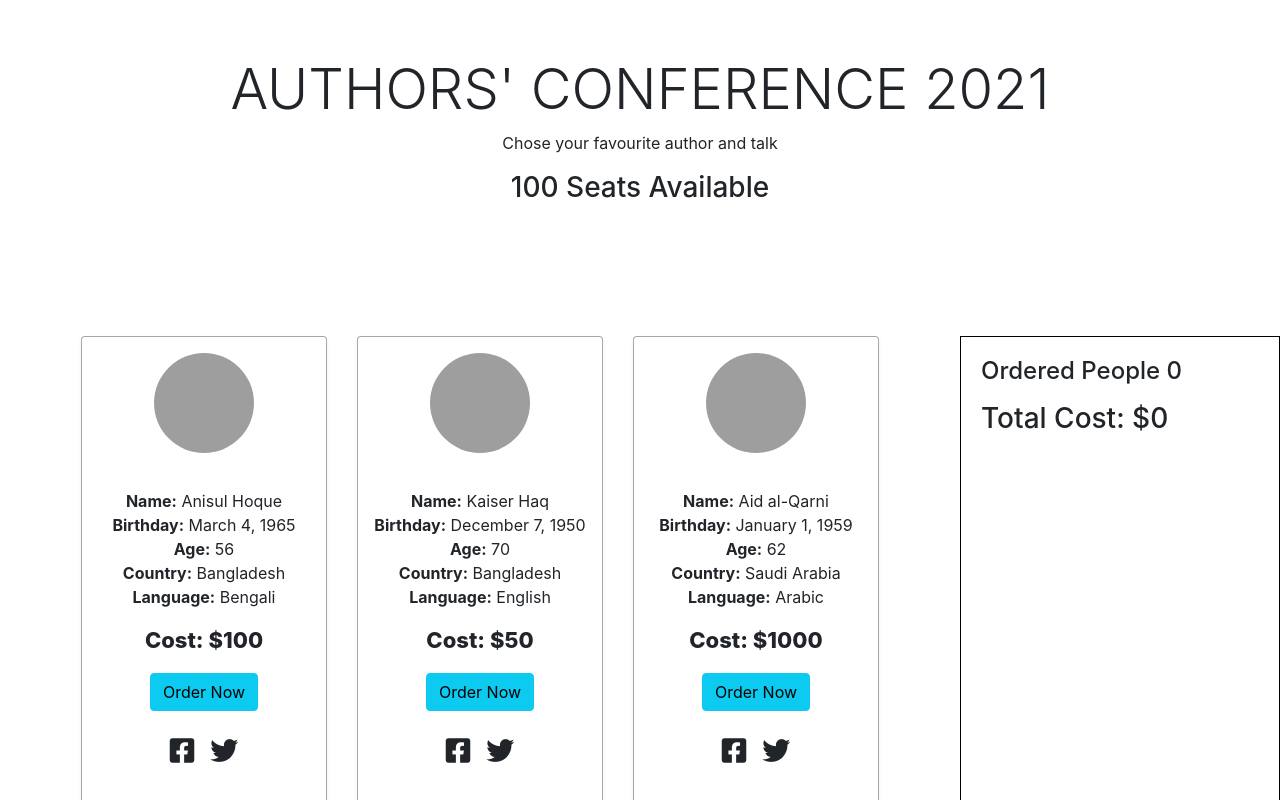
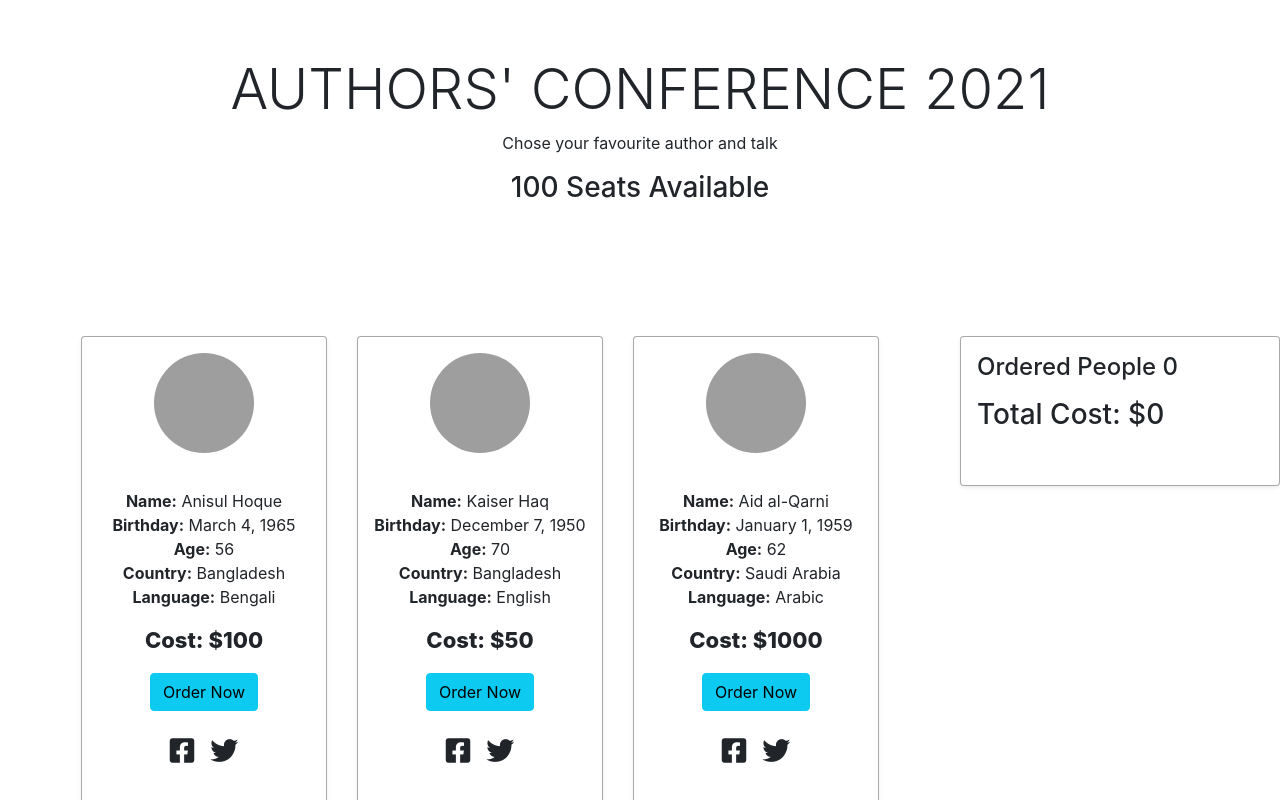
Before and after one commit to arifulhaque145/authors-conf, a React (Create React App) app: page / in a window 1280 px wide. Shown: the top 800 px of the page. Built offline with nearby package versions, Linux system fonts and the light colour scheme; grey boxes are pictures that could not be loaded.

Commit message:
bug fixed

```diff
--- a/src/Components/Author/Author.css
+++ b/src/Components/Author/Author.css
@@ -10,7 +10,7 @@ img {
   margin: 15px;
   padding: 15px;
   border-radius: 5px;
-    border: 1px solid rgba(168, 167, 167, 0.979)
+  border: 1px solid rgba(168, 167, 167, 0.979);
 }
 
 .detailsList {
--- a/src/Components/Cart/Cart.css
+++ b/src/Components/Cart/Cart.css
@@ -1,5 +1,12 @@
 .cart__container {
-    border: 1px solid black;
-    padding: 20px;
-    margin-top: 15px;
+  height: 150px;
+  border: 1px solid rgba(168, 167, 167, 0.979);
+  padding: 20px;
+  margin-top: 15px;
 }
+
+.stic {
+  position: sticky;
+  position: -webkit-sticky;
+  top: 0;
+}
--- a/src/Components/Cart/Cart.js
+++ b/src/Components/Cart/Cart.js
@@ -1,13 +1,22 @@
 import React from "react";
-import './Cart.css'
+import "./Cart.css";
 
 function Cart(props) {
+  const cart = document.getElementById("cart");
   const data = props.text;
-  let total = 0;
-  data.map(item => total+=parseInt(item.cost))
+  let total = 0,
+    height = 150;
+  data.map((item) => {
+    total += parseInt(item.cost);
+    height += 25;
+    cart.style.height = `${height}px`;
+  });
 
   return (
-    <div className="cart__container">
+    <div
+      id="cart"
+      className="cart__container stic shadow-sm p-3 mb-5 bg-white rounded"
+    >
       <h4>Ordered People {data.length}</h4>
       <ol>
         {data.map((item) => (
```
Also changed, not shown: src/Components/Navbar/Navbar.css (+5 -5 lines). Lines whose indentation alone changed are shown as unchanged.
